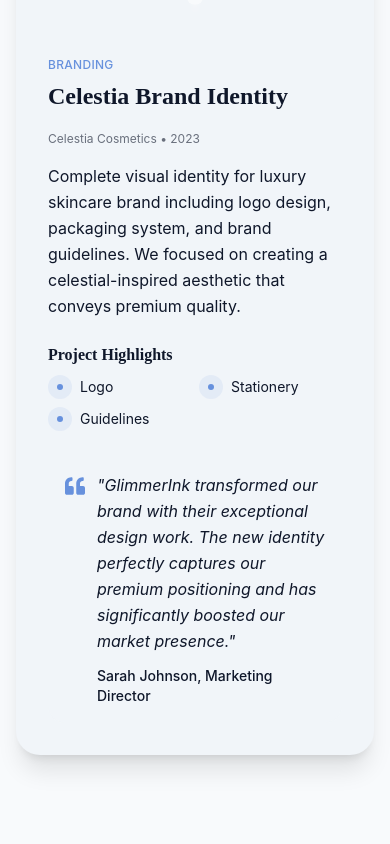
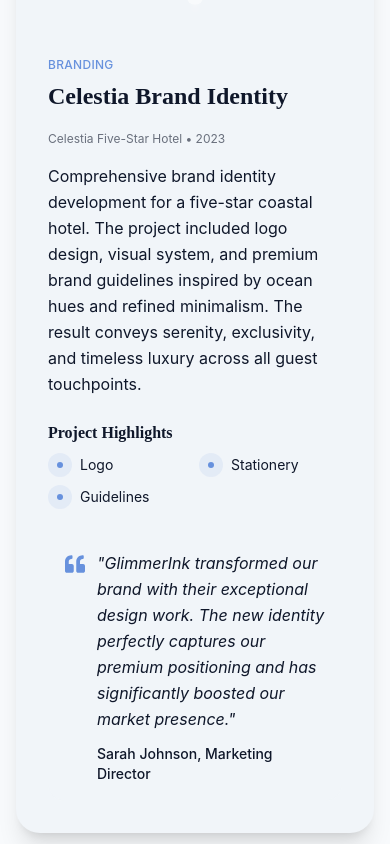
Before and after one commit to Ehud-Guzman/glimmer-ink, a React (Vite) app: page /portfolio in a window 390 px wide. Shown: the part 5780-6624 px from the top of the page. Built offline with nearby package versions, Linux system fonts and the light colour scheme.

Commit message:
Mobile View

```diff
--- a/index.html
+++ b/index.html
@@ -91,15 +91,55 @@
   <body>
     <div id="root" role="main"></div>
 
-    <noscript>
-      <div style="text-align: center; padding: 20px">
-        <h1>GlimmerInk Creations</h1>
-        <p>
-          JavaScript is required to experience our site. Enable it or visit our
-          <a href="/static">static portfolio</a>.
-        </p>
-      </div>
-    </noscript>
+   <noscript>
+  <style>
+    body {
+      font-family: 'Inter', 'Space Grotesk', sans-serif;
+      background: #f9f9fb;
+      color: #1a1a1a;
+      display: flex;
+      align-items: center;
+      justify-content: center;
+      height: 100vh;
+      text-align: center;
+      margin: 0;
+      padding: 0 1.5rem;
+    }
+    .noscript-container {
+      max-width: 480px;
+    }
+    .noscript-container h1 {
+      font-size: 1.75rem;
+      color: #6B46C1;
+      margin-bottom: 1rem;
+      letter-spacing: 0.5px;
+    }
+    .noscript-container p {
+      font-size: 1rem;
+      line-height: 1.6;
+      color: #333;
+    }
+    .noscript-container a {
+      color: #6B46C1;
+      font-weight: 600;
+      text-decoration: none;
+      border-bottom: 1px solid #6B46C1;
+    }
+    .noscript-container a:hover {
+      opacity: 0.8;
+    }
+  </style>
+
+  <div class="noscript-container">
+    <h1>⚡ GlimmerInk Creations</h1>
+    <p>
+      Our digital canvas runs on JavaScript.<br/>
+      Please enable it to experience the full magic — or visit our
+      <a href="/static">static portfolio</a> instead.
+    </p>
+  </div>
+</noscript>
+
 
     <!-- Main React Entry -->
     <script type="module" src="/src/main.jsx" defer></script>
--- a/src/data/portfolioItems.js
+++ b/src/data/portfolioItems.js
@@ -7,16 +7,16 @@ export const portfolioItems = [
     year: "2023",
     images: ["/images/Offerings and Services.png"],
     description:
-      "Complete visual identity for luxury skincare brand including logo design, packaging system, and brand guidelines. We focused on creating a celestial-inspired aesthetic that conveys premium quality.",
-    client: "Celestia Cosmetics",
+      "Comprehensive brand identity development for a five-star coastal hotel. The project included logo design, visual system, and premium brand guidelines inspired by ocean hues and refined minimalism. The result conveys serenity, exclusivity, and timeless luxury across all guest touchpoints.",
+    client: "Celestia Five-Star Hotel",
     testimonial: {
       text: '"GlimmerInk transformed our brand with their exceptional design work. The new identity perfectly captures our premium positioning and has significantly boosted our market presence."',
       author: "Sarah Johnson, Marketing Director",
       rating: 5,
     },
     teamSize: 3,
-    clientLogo: "/images/client1.jpg",
-    previewImage: "/images/project1-preview.png",
+    clientLogo: "/images/2010634.webp",
+    previewImage: "/images/Offerings and Services.png",
     caseStudyLink: "#",
   },
   {
```
Also changed, not shown: public/manifest.webmanifest, public/screenshots/glimmerink.png (added).
